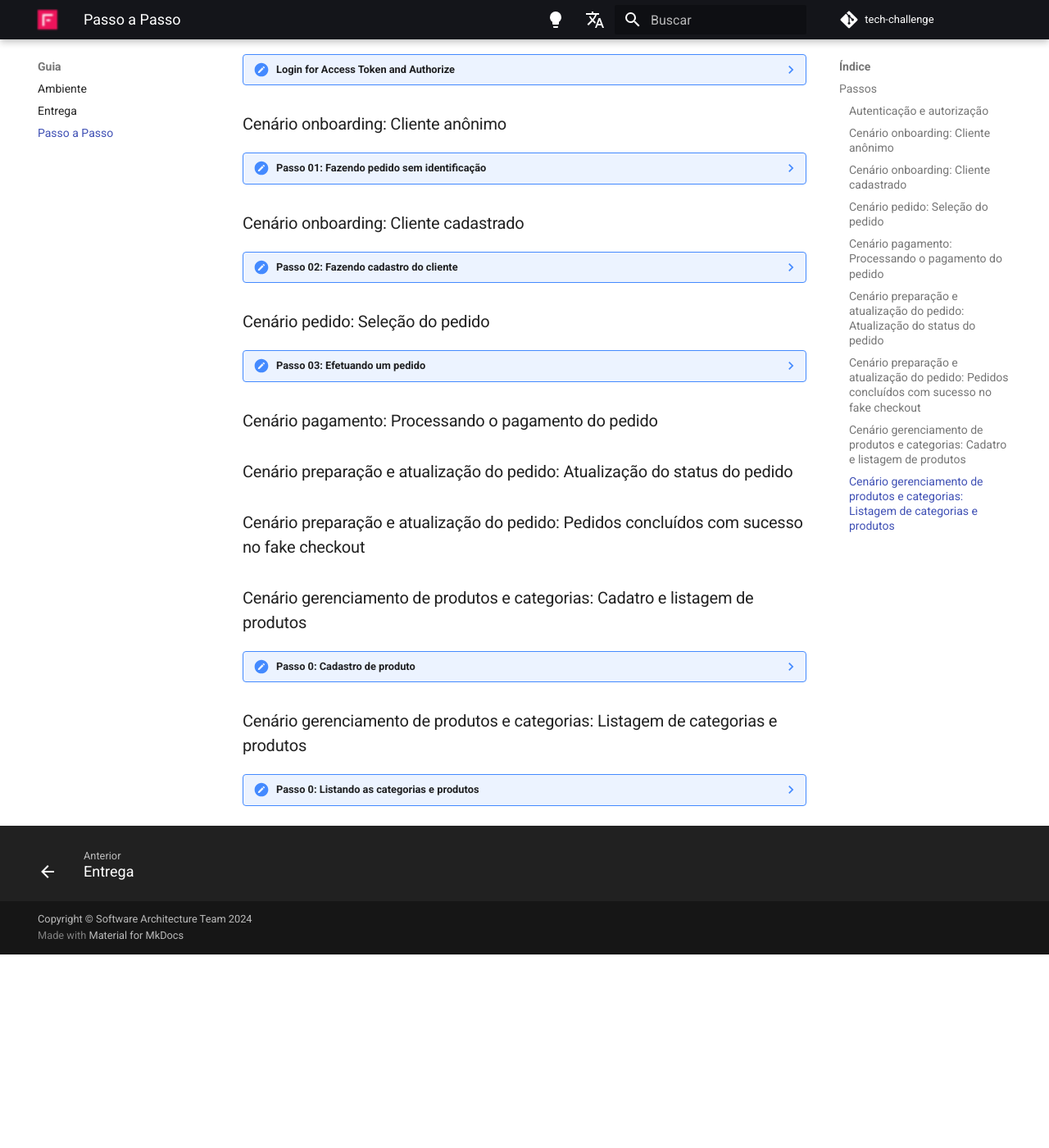
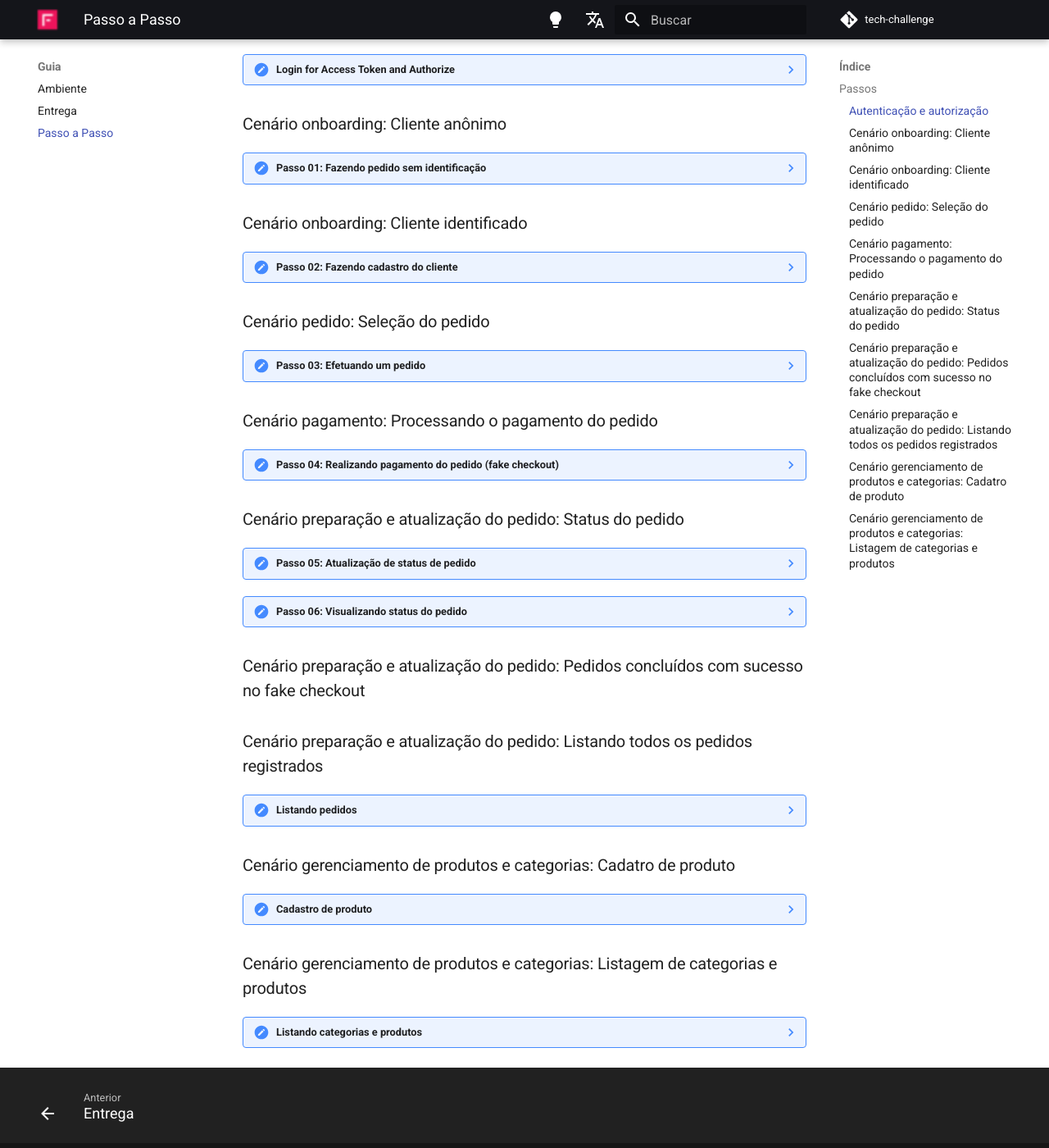
Before and after one commit to software-architecture-fiap/tech-challenge, an MkDocs documentation site: the page built from docs/steps.md, in a window 1280 px wide and 1400 px high, scrolled down 346 px. Shown: the whole window at 82% size. Built offline with MkDocs 1.6.1 and Material for MkDocs 9.7.7, drawn with Linux system fonts in a browser that asks for light colours; comment, search, counter and statistics services are not loaded; before the commit the page ends 1510 px from its top, so only the background shows below that.

Commit message:
Update steps with orders details

````diff
--- a/docs/steps.md
+++ b/docs/steps.md
@@ -12,8 +12,9 @@ Essa documentação fornece um passo a passo detalhado para realizar testes no b
     ![image](assets/token-token.png).
     Clique em **Try it out** e depois preencha os campos **username** com "email@email.com.br" e **password** com "your_password", por fim, preencha o **client_id** com
     o número **1**. Clique no botão **Execute**, isso permitirá o acesso às etapas que exigem camadas de autenticação do token.
-    Além disso, ao tentar acessar um endpoint que requer autorização, por exemplo, **category**, **orders** e **products**. Clique em **Authorize** e faça login usando seu e-mail e senha administrativo.
+    Além disso, ao tentar acessar um endpoint que requer autorização, por exemplo, **category**, **orders** e **products**.
     ![image](assets/access-token.png)
+    Clique em **Authorize** e faça login usando seu e-mail e senha administrativo.
 
 
 ### Cenário onboarding: Cliente anônimo
@@ -25,7 +26,7 @@ Essa documentação fornece um passo a passo detalhado para realizar testes no b
     ![image](assets/customer-anon.png)
     Clique em **Try it out** e em seguida **Execute**, o cliente anônimo será gerado.
 
-### Cenário onboarding: Cliente cadastrado
+### Cenário onboarding: Cliente identificado
 
 ???- note "Passo 02: Fazendo cadastro do cliente"
     Para os clientes que desejam fazer cadastro na aplicação basta usar o endpoint [customers/register](http://localhost:2000/docs#/customers/register_customer_customers_register_post) e preencher com os dados solicitados como no exemplo abaixo:
@@ -46,33 +47,92 @@ Essa documentação fornece um passo a passo detalhado para realizar testes no b
 ### Cenário pedido: Seleção do pedido
 
 ???- note "Passo 03: Efetuando um pedido"
+    Com o endpoint [orders/create_orders](http://localhost:2000/docs#/orders/create_order_orders__post) preencha com os valores de **customer_id** que foi cadastrado nos passos 01 ou 02 e **product_id** para adicionar o produto a um pedido, exemplo:
 
     ```json
     {
-    "name": "Abelardo",
-    "email": "abe@email.com.br",
-    "cpf": "001001001-11",
-    "password": "my_password"
+        "status": "string",
+        "user_agent": "string",
+        "ip_address": "string",
+        "os": "string",
+        "browser": "string",
+        "device": "string",
+        "comments": "string",
+        "customer_id": 4,
+        "products": [
+            {
+            "product_id": 10,
+            "comment": "sem gelo"
+            }
+        ]
+    }
+    Resultado da operação de seleção do pedido:
+    ![image](assets/response_order.png)
+    ```
+
+### Cenário pagamento: Processando o pagamento do pedido
+
+???- note "Passo 04: Realizando pagamento do pedido (fake checkout)"
+    Após executar o [orders/fake_checkout](http://localhost:2000/docs#/orders/fake_checkout_orders_checkout_post) siga para o fluxo de atualização de status do pedido.
+
+
+### Cenário preparação e atualização do pedido: Status do pedido
+
+???- note "Passo 05: Atualização de status de pedido"
+    Com **order_id** é possível fazer a atualização de status de cada pedido, com o endpoint [orders/update_order_status](http://localhost:2000/docs#/orders/update_order_status_orders__order_id__status_put). Exemplo com valor de entrada usando o **order_id** 3:
+
+    ```json
+    {
+        "status": "em preparação"
     }
     ```
 
-### Cenário pagamento: Processando o pagamento do pedido
-<!-- TODO -->
-<!-- 3. Faz Pagamento (Fake Checkout) -->
+???- note "Passo 06: Visualizando status do pedido"
+    Ainda com o valor do **order_id** no endpoint [orders/read_order](http://localhost:2000/docs#/orders/read_order_orders__order_id__get) visualize o status atual do pedido. Exemplo valor de retorno:
 
-
-### Cenário preparação e atualização do pedido: Atualização do status do pedido
-<!-- TODO -->
+    ```json
+    {
+    "id": 3,
+    "customer_id": 4,
+    "status": "em preparação"
+    }
+    ```
 
 
 ### Cenário preparação e atualização do pedido: Pedidos concluídos com sucesso no fake checkout
-<!-- TODO -->
-
 <!-- Lista Pedidos que Tiveram Sucesso no Fake Checkout -->
 
-### Cenário gerenciamento de produtos e categorias: Cadatro e listagem de produtos
+### Cenário preparação e atualização do pedido: Listando todos os pedidos registrados
+???- note "Listando pedidos"
+    Em [orders/read_orders](http://localhost:2000/docs#/orders/read_orders_orders__get
+    ) é possível listar todos os pedidos feitos por cliente.
 
-???- note "Passo 0: Cadastro de produto"
+    ```json
+        {
+        "orders": [
+            {
+            "id": 1,
+            "customer_id": 1
+            },
+            {
+            "id": 2,
+            "customer_id": 4
+            },
+            {
+            "id": 3,
+            "customer_id": 4
+            },
+            {
+            "id": 4,
+            "customer_id": 4
+            }
+        ]
+        }
+    ```
+
+### Cenário gerenciamento de produtos e categorias: Cadatro de produto
+
+???- note "Cadastro de produto"
     Usando o endpoint [products/create_product](http://localhost:2000/docs#/products/create_product_products__post) é possível fazer o cadastro de um novo produto de acordo com as categorias previamente cadastradas. Exemplo com valores de entrada:
 
     ```json
@@ -85,9 +145,10 @@ Essa documentação fornece um passo a passo detalhado para realizar testes no b
     }
     ```
 
+
 ### Cenário gerenciamento de produtos e categorias: Listagem de categorias e produtos
 
-???- note "Passo 0: Listando as categorias e produtos"
+???- note "Listando categorias e produtos"
     Usando o endpoint [category/list_categories](http://localhost:2000/docs#/category/list_categories_category__get) é possível fazer o cadastro de um novo produto de acordo com as categorias previamente cadastradas. Exemplo com valores que retornam nessa operação:
 
     ```json
````
